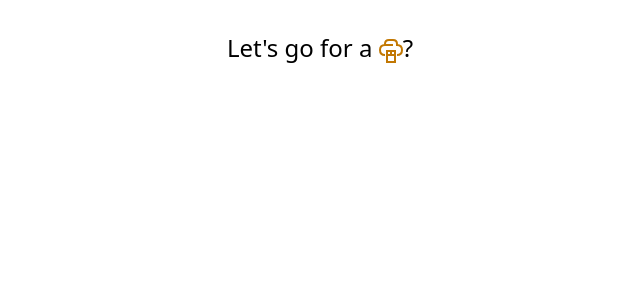
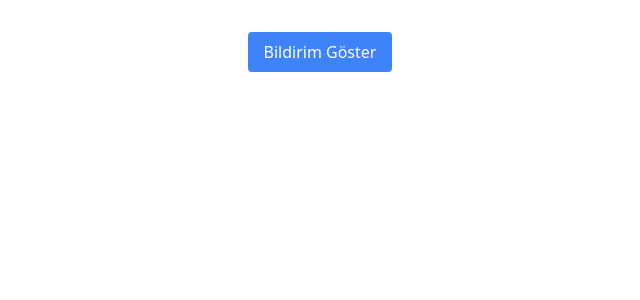
Before and after one commit to yusuftopcuu0/quiz-web-app, a React (Vite) app in the folder client/: page / in a window 1280 px wide. Shown: the top 300 px of the page, without its empty margins (320-960 px from the left). Built offline with nearby package versions, Linux system fonts and the light colour scheme.

Commit message:
toastify eklendi

```diff
--- a/client/src/App.tsx
+++ b/client/src/App.tsx
@@ -1,15 +1,34 @@
-import { GrCloudSoftware } from 'react-icons/gr'
+import { toast } from 'react-toastify'
+import { ToastContainer } from 'react-toastify'
+import 'react-toastify/dist/ReactToastify.css'
 
-function App() {
+const MyComponent = () => {
+  const handleClick = () => {
+    toast.success('Başarıyla kaydedildi!')
+    // toast.error('Bir hata oluştu!')
+    // toast.info('Bilgilendirme mesajı')
+    // toast.warn('Dikkat edilmesi gereken bir durum')
+  }
+
   return (
     <>
-      <div>
-        <h1 className="text-2xl mb-4">
-          Let's go for a <GrCloudSoftware className="inline text-yellow-500" />?
-        </h1>
-      </div>
+      <button onClick={handleClick} className="bg-blue-500 text-white px-4 py-2 rounded">
+        Bildirim Göster
+      </button>
+      <ToastContainer
+        position="top-right"
+        autoClose={2000}
+        hideProgressBar={false}
+        newestOnTop={false}
+        closeOnClick
+        rtl={false}
+        pauseOnFocusLoss
+        draggable
+        pauseOnHover
+        theme="dark"
+      />
     </>
   )
 }
 
-export default App
+export default MyComponent
```
